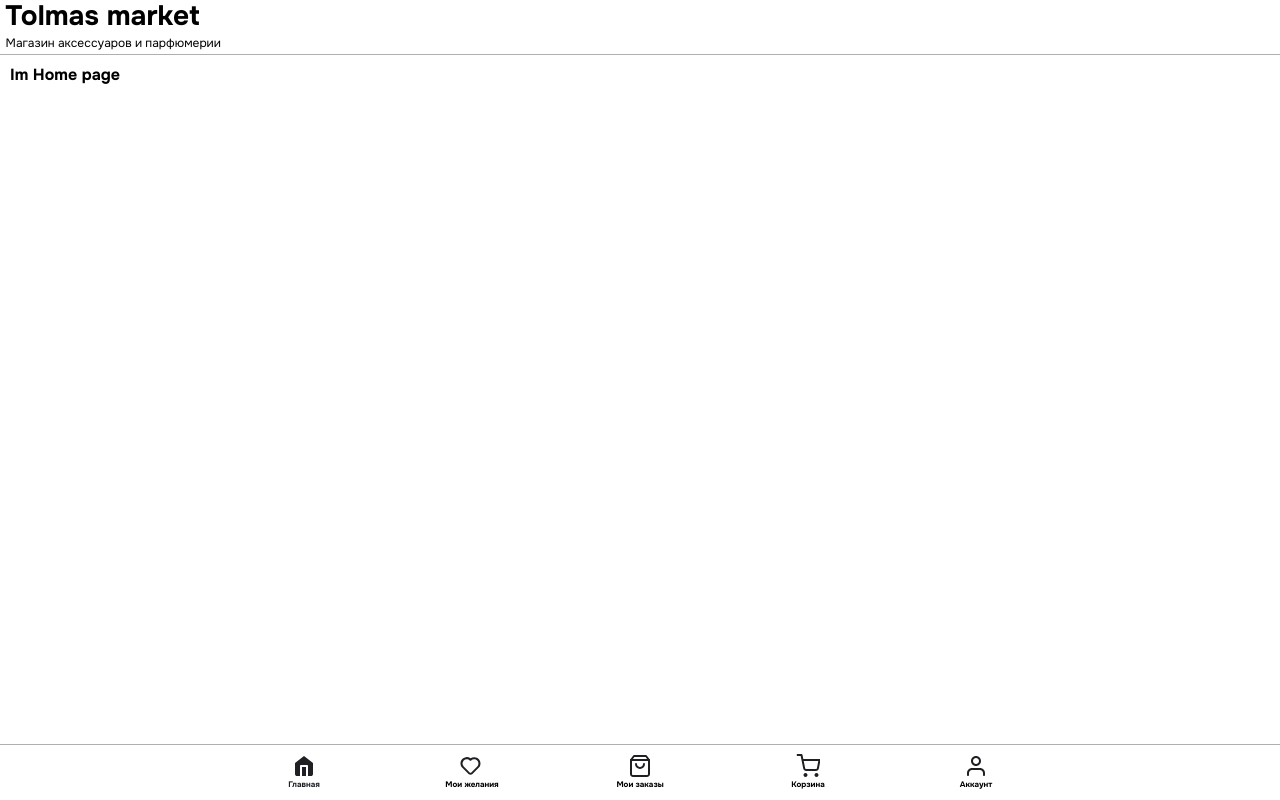
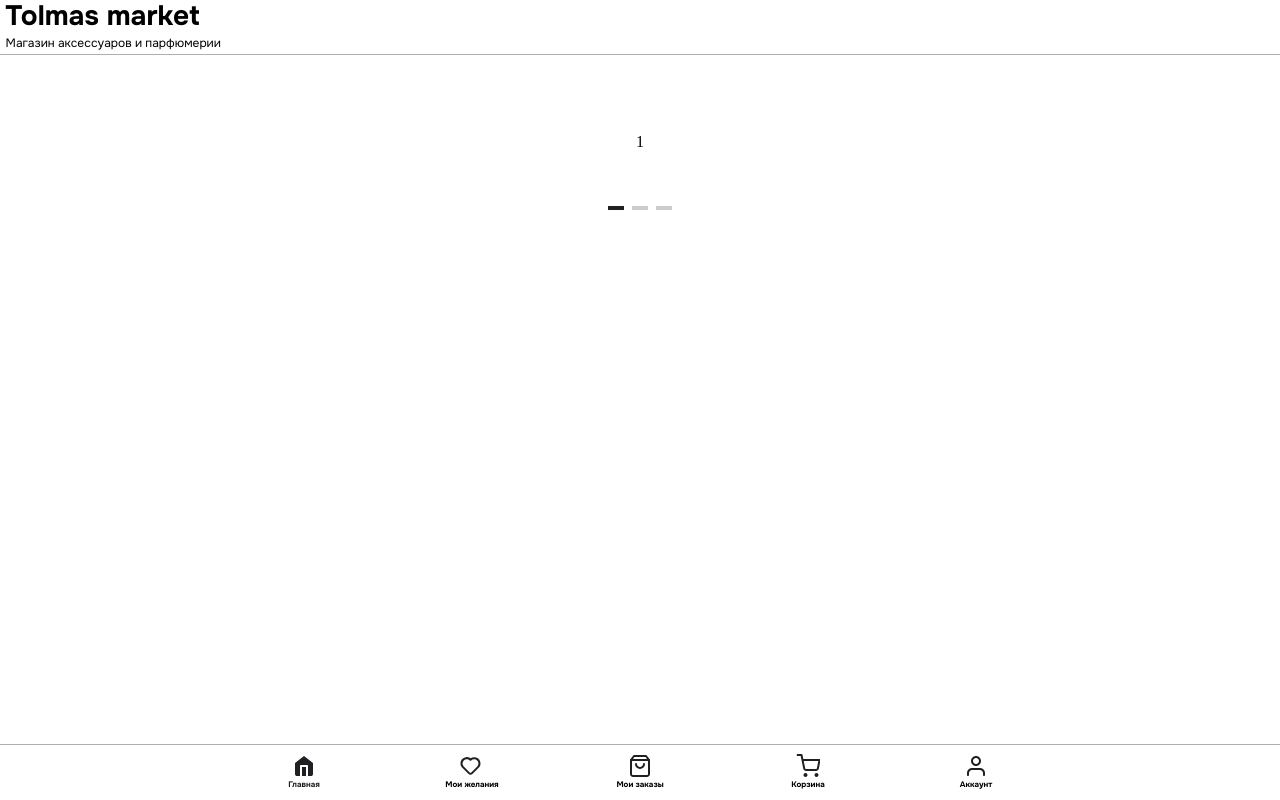
Before and after one commit to Resterr1337/tolmas-mobile-web-app, a React (Vite) app: page / in a window 1280 px wide. Built offline with nearby package versions, Linux system fonts and the light colour scheme.

Commit message:
Added slider on HomePage

```diff
--- a/package.json
+++ b/package.json
@@ -15,7 +15,8 @@
     "@mui/material": "^6.0.2",
     "react": "^18.3.1",
     "react-dom": "^18.3.1",
-    "react-router-dom": "^6.26.1"
+    "react-router-dom": "^6.26.1",
+    "swiper": "^11.1.12"
   },
   "devDependencies": {
     "@eslint/js": "^9.9.0",
--- /dev/null
+++ b/src/components/HomePage/PromoSlider.css
@@ -0,0 +1,19 @@
+.PromoSwiper {
+    border-radius: 1rem;
+    height: 20vh;
+}
+
+.swiper-slide{
+    display: flex;
+    justify-content: center;
+    align-items: center;
+}
+
+.swiper-pagination-bullet{
+    border-radius: 0px;
+    width: 16px;
+    height: 4px;
+}
+.swiper-pagination-bullet-active{
+    background-color: #1F2024;
+}
--- /dev/null
+++ b/src/components/HomePage/PromoSlider.jsx
@@ -0,0 +1,28 @@
+import React, { useRef, useState } from "react";
+import { Swiper, SwiperSlide } from "swiper/react";
+import { Pagination } from "swiper/modules";
+import "swiper/css";
+import "swiper/css/pagination";
+
+import "./PromoSlider.css";
+
+const PromoSlider = () => {
+	// const imageArray = props.imageArray
+	const imageArray = ["1", "2", "3"];
+
+	return (
+		<>
+			<Swiper
+				modules={[Pagination]}
+				pagination={{type:"bullets", clickable:true}}
+				className="PromoSwiper"
+			>
+				{imageArray.map((item, index) => (
+					<SwiperSlide key={index}>{item}</SwiperSlide>
+				))}
+			</Swiper>
+		</>
+	);
+};
+
+export { PromoSlider };
--- a/src/components/Layout.jsx
+++ b/src/components/Layout.jsx
@@ -6,7 +6,7 @@ const Layout = () => {
 	return (
 		<>
 			<Header></Header>
-			<main style={{position:"absolute", top:"7vh" , width:"100vw" , padding:"10px"}}>
+			<main style={{position:"absolute", top:"6.5vh" , width:"100vw" , padding:"10px"}}>
 				<Outlet></Outlet>
 			</main>
 			<NavigationPanel></NavigationPanel>
--- a/src/pages/HomePage.jsx
+++ b/src/pages/HomePage.jsx
@@ -1,11 +1,12 @@
 import { Typography } from "@mui/material";
+import { PromoSlider } from "../components/HomePage/PromoSlider.jsx";
 
 const HomePage = () => {
-  return (
-    <>
-      <Typography variant="h3">Im Home page</Typography>
-    </>
-  );
+	return (
+		<>
+			<PromoSlider></PromoSlider>
+		</>
+	);
 };
 
 export { HomePage };
```
Also changed, not shown: 1 other file (tests, documents, lock files or other folders).
